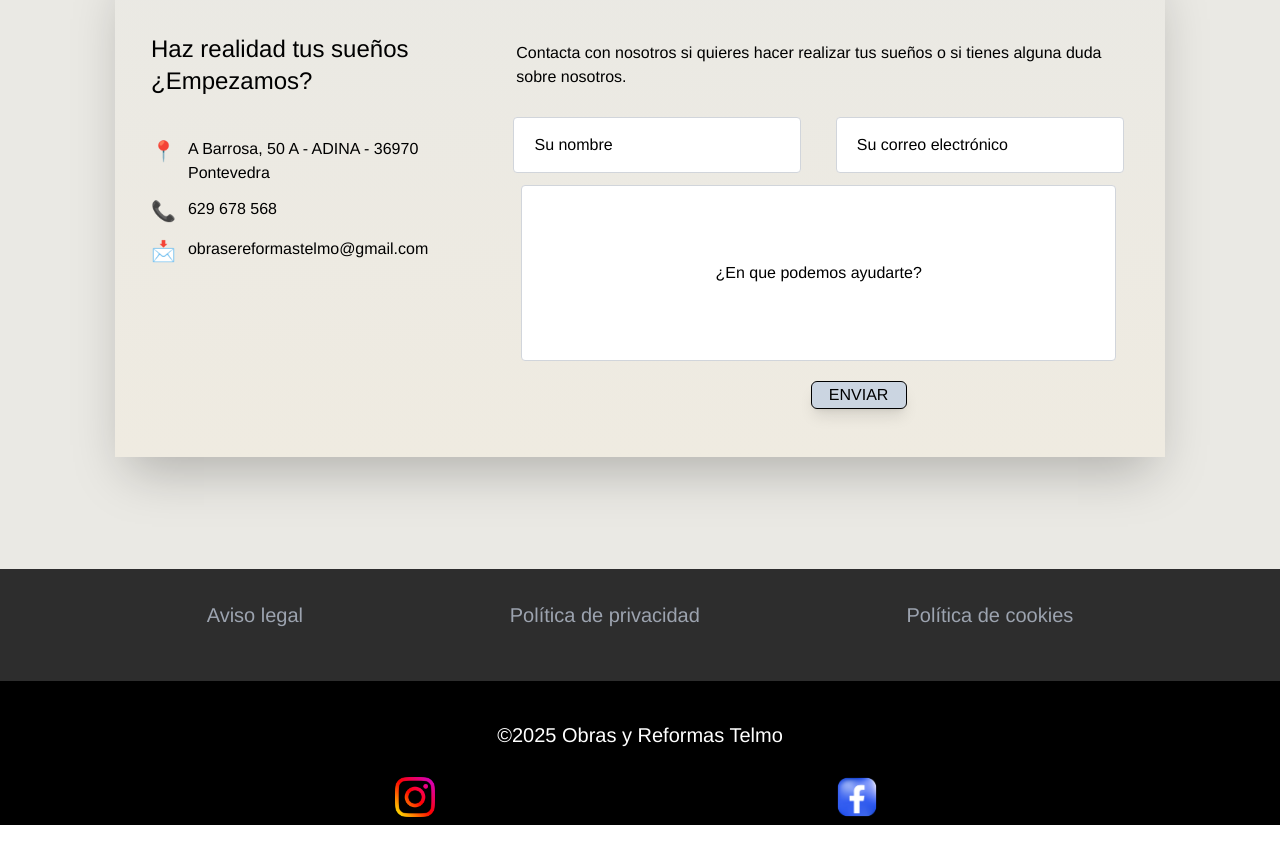
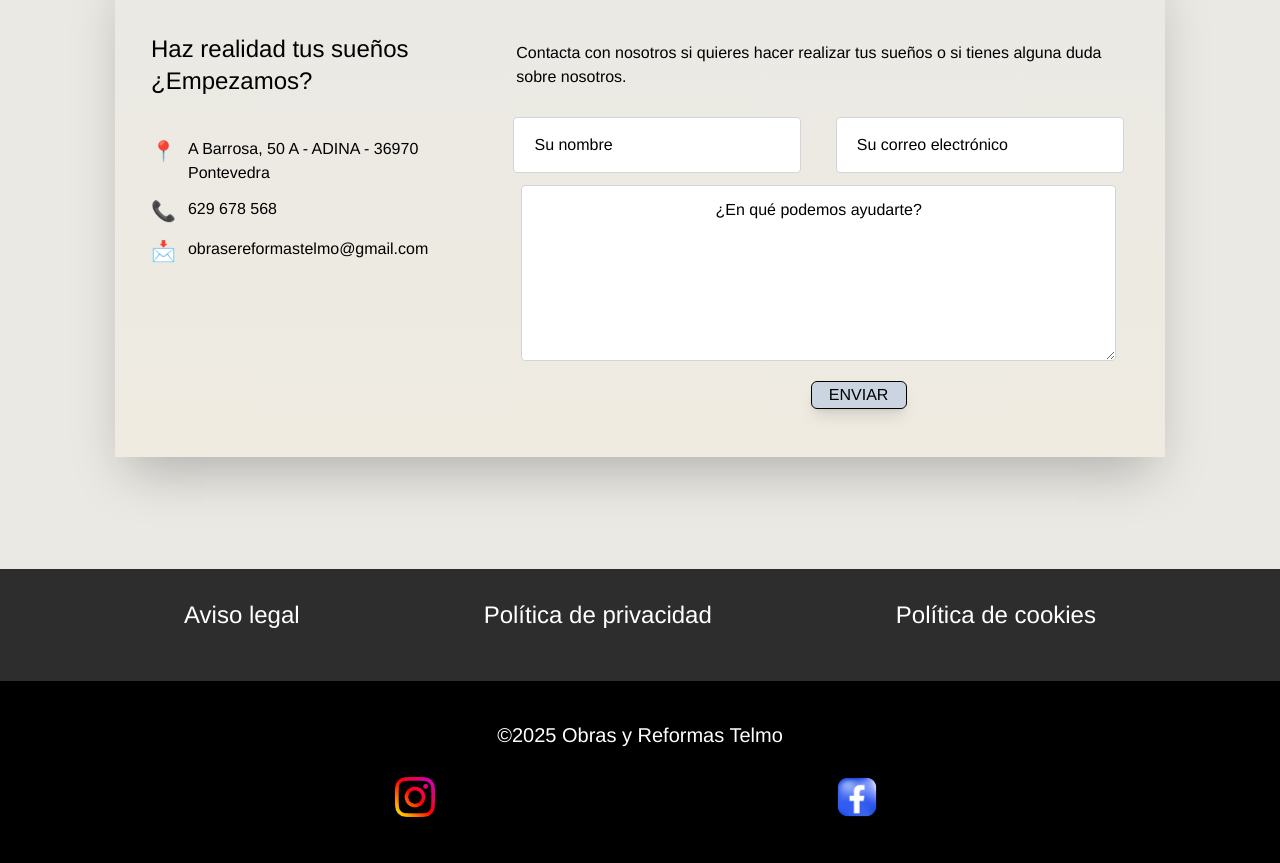
Before and after one commit to Fran-Lopez-Laperal/taxifran, a React (Vite) app: page / in a window 1280 px wide. Shown: the part 4621-5484 px from the top of the page. Before the commit the page ends 5446 px from the top, so only its background shows below. Built offline with nearby package versions, Linux system fonts and the light colour scheme.

Commit message:
fix contact textarea

```diff
--- a/src/pages/Contact.jsx
+++ b/src/pages/Contact.jsx
@@ -16,7 +16,7 @@ const Contact = () => {
     const handleSubmit = async (e) => {
         e.preventDefault()
 
-        if(formData.name === "" || formData.email === "" || formData.message === ""){
+        if (formData.name === "" || formData.email === "" || formData.message === "") {
             alert("Por favor, rellene todos los campos")
             return
         }
@@ -114,15 +114,15 @@ const Contact = () => {
                                     />
                                 </section>
 
-                                <input
-                                    className="border rounded hover:border-gray-500 border-gray-300 transition-all duration-500 w-48 h-20 font-light text-sm text-center placeholder:text-black md:w-full md:h-44 lg:w-595 lg:text-base lg:h-44"
-                                    type="textarea"
+                                <textarea
+                                    className="border p-3 rounded hover:border-gray-500 border-gray-300 transition-all duration-500 w-48 h-20 font-light text-sm text-center placeholder:text-black md:w-full md:h-44 lg:w-595 lg:text-base lg:h-44"
                                     value={formData.message}
                                     onChange={handleChange}
                                     name="message"
                                     id="mensaje"
-                                    placeholder="¿En que podemos ayudarte?"
+                                    placeholder="¿En qué podemos ayudarte?"
                                 />
+
                                 <section className="lg:flex lg:justify-end">
                                     <Button type="submit" id="email-send" buttonname="ENVIAR" height="h-7" width="w-24" margin="mt-5" side="ml-44" />
                                 </section>
--- a/src/pages/Footer.jsx
+++ b/src/pages/Footer.jsx
@@ -15,15 +15,15 @@ const Footer = () => {
         <div className="">
             <footer>
                 <section className="bg-colorfooter h-28 text-gray-400 flex flex-col justify-center items-center">
-                    <article className="flex w-full justify-evenly mb-5">
+                    <article className="flex text-xl w-full justify-evenly mb-5 text-white">
                         <button onClick={() => handleShowCards(1)}>
-                            <p className='text-sm md:text-xl'>Aviso legal</p>
+                            <p className='text-base md:text-2xl'>Aviso legal</p>
                         </button>
                         <button onClick={() => handleShowCards(2)}>
-                            <p className='text-sm md:text-xl'>Política de privacidad</p>
+                            <p className='text-base md:text-2xl'>Política de privacidad</p>
                         </button>
                         <button onClick={() => handleShowCards(3)}>
-                            <p className='text-sm md:text-xl'>Política de cookies</p>
+                            <p className='text-base md:text-2xl'>Política de cookies</p>
                         </button>
                     </article>
                 </section>
@@ -38,7 +38,7 @@ const Footer = () => {
 
                 <section className="bg-black h-auto flex flex-col items-center justify-center">
                     <p className="text-white font-light text-sm md:text-xl mt-10">©2025  Obras y Reformas Telmo</p>
-                    <section className="flex items-center mt-5 justify-evenly w-full">
+                    <section className="flex items-center mt-5 justify-evenly w-full mb-10 sm:mb-28">
                         <figure>
                             <a href="https://www.instagram.com/reformas_telmo_sl/">
                                 <img className='h-10 w-10' src={insta} alt="Instagram" />
```
